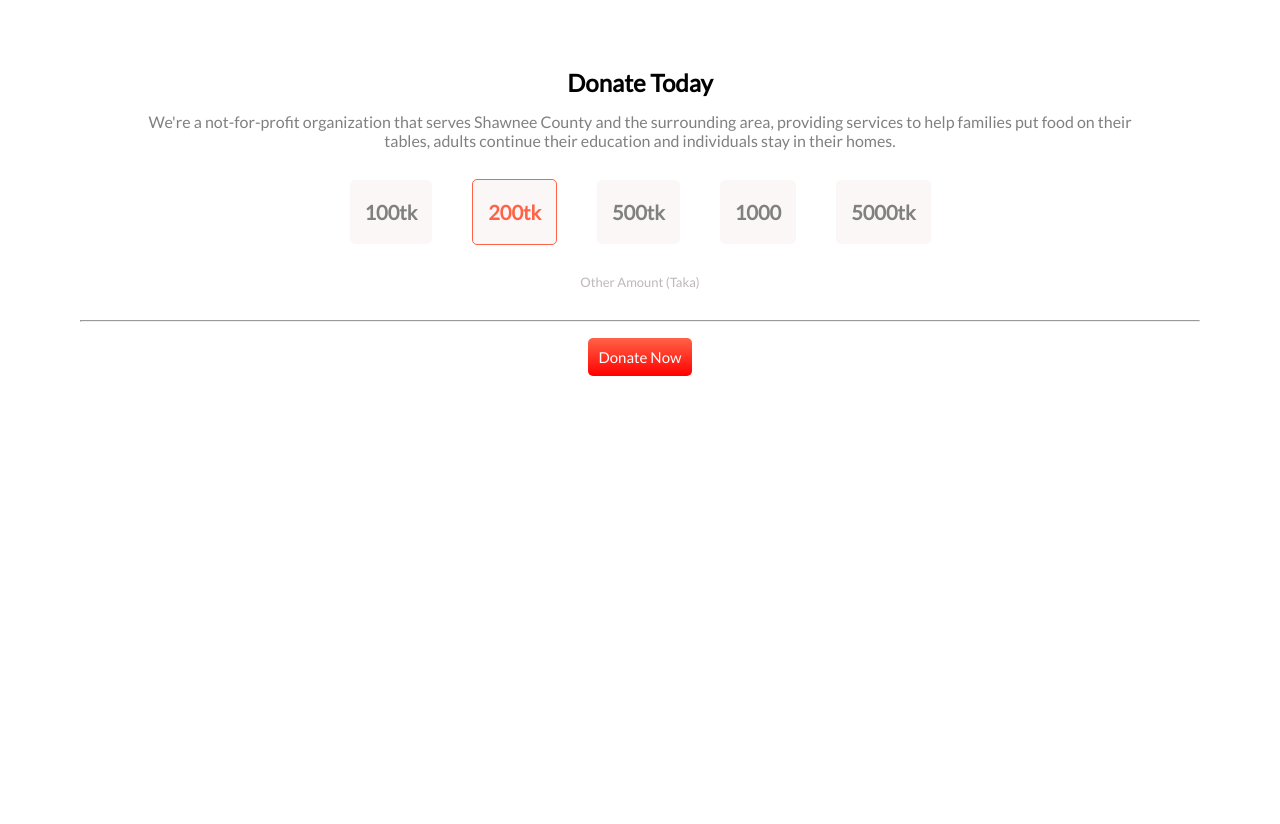
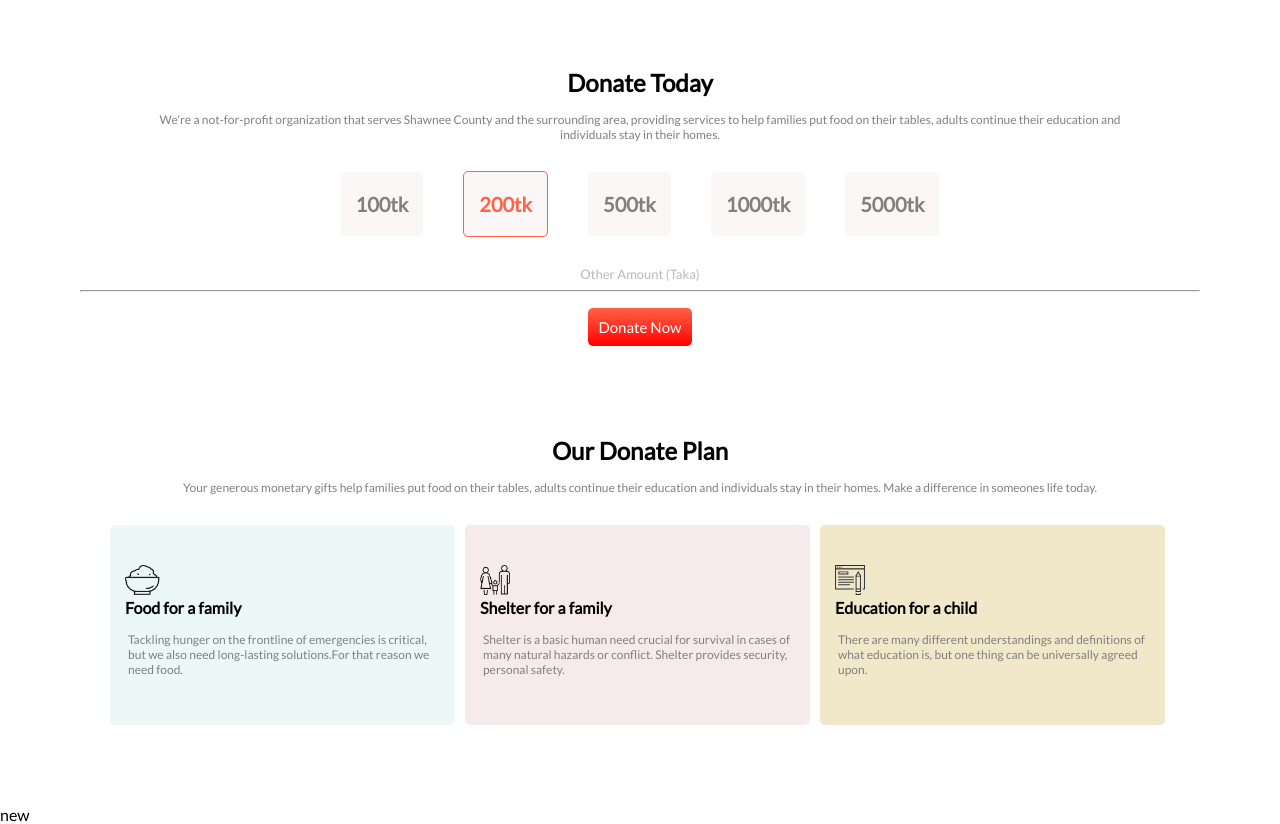
Before and after one commit to SadmanRatul17/Assignment-1, a plain HTML site: page index.html in a window 1280 px wide. Shown: the part 392-1216 px from the top of the page. Before the commit the page ends 800 px from the top, so only its background shows below. Drawn offline with Linux system fonts and the light colour scheme; a web font is replaced by a local one.

Commit message:
donate-today

```diff
--- a/index.html
+++ b/index.html
@@ -31,7 +31,7 @@
     <section class="donate-today">
       <div>
         <h2>Donate Today</h2>
-        <p class="font-color">
+        <p class="font-color font-size">
           We're a not-for-profit organization that serves Shawnee County and the
           surrounding area, providing services to help families put food on
           their tables, adults continue their education and individuals stay in
@@ -41,19 +41,60 @@
       <div class="tk-padding">
         <span class="tk-border">100tk</span
         ><span class="tk-border-200">200tk</span
-        ><span class="tk-border">500tk</span><span class="tk-border">1000</span
+        ><span class="tk-border">500tk</span
+        ><span class="tk-border">1000tk</span
         ><span class="tk-border">5000tk</span>
       </div>
       <p id="center">Other Amount (Taka)</p>
       <hr />
     </section>
-     <div class="text-align">
+    <div class="text-align">
       <a
-      class="link-button "
-      target="_blank"
-      href="https://www.bkash.com/donation"
-      >Donate Now</a
-     </div>
+        class="link-button"
+        target="_blank"
+        href="https://www.bkash.com/donation"
+        >Donate Now</a
+      >
+    </div>
+    <section>
+      <div class="donate-plan">
+        <h2>Our Donate Plan</h2>
+        <p class="font-color font-size">
+          Your generous monetary gifts help families put food on their tables,
+          adults continue their education and individuals stay in their homes.
+          Make a difference in someones life today.
+        </p>
+      </div>
+    </section>
 
+    <section class="icons">
+      <div class="icon-width">
+        <img class="icon-image" src="/icons/food.png" alt="food-icon" />
+        <h4>Food for a family</h4>
+        <p class="font-color font-size text">
+          Tackling hunger on the frontline of emergencies is critical, but we
+          also need long-lasting solutions.For that reason we need food.
+        </p>
+      </div>
+      <div class="icon-width" id="background-color">
+        <img class="icon-image" src="/icons/shelter.png" alt="Shelter=icon" />
+        <h4>Shelter for a family</h4>
+        <p class="font-color font-size text">
+          Shelter is a basic human need crucial for survival in cases of many
+          natural hazards or conflict. Shelter provides security, personal
+          safety.
+        </p>
+      </div>
+      <div class="icon-width" id="back-color">
+        <img class="icon-image" src="/icons/icon4.svg" alt="Education-icon" />
+        <h4>Education for a child</h4>
+        <p class="font-color font-size text">
+          There are many different understandings and definitions of what
+          education is, but one thing can be universally agreed upon.
+        </p>
+      </div>
+    </section>
+
+    <section>new</section>
   </body>
 </html>
--- a/style.css
+++ b/style.css
@@ -17,6 +17,13 @@
     padding-bottom: 25px;
 
 }
+
+.donate-plan{
+    text-align: center;
+    padding-top: 100px;
+    padding-left: 80px;
+    padding-right: 80px;
+}
 h1{
     font-size: 45px;
 
@@ -30,6 +37,9 @@ p{
 }
 .font-color{
     color: gray;
+}
+.font-size{
+    font-size: 12px;
 }
 *{
     margin: 0px;
@@ -79,6 +89,7 @@ p{
     text-align: center;
     color: rgb(192, 183, 183);
     padding-top: 50px;
+    padding-bottom: 8px;
     font-size: small;
 }
 hr {
@@ -88,3 +99,41 @@ hr {
 .text-align{
     text-align: center;
 }
+.icons{
+    display: flex;
+    margin-left: 80px;
+    margin-right: 80px;
+    height: 200px;
+    padding-left: 20px;
+    margin-bottom: 80px;
+}
+.icon-width{
+    width: 30%;
+    border: 1px solid gray;
+    margin-left: 10px;
+    border-style: none;
+    padding-left: 20px;
+    background-color: rgb(236, 247, 247);
+    border-radius: 5px;
+    padding-left: 15px;
+
+}
+.icon-image{
+    height: 30px;
+    padding-top: 40px;
+
+
+}
+.text{
+    text-align: left;
+    padding-left: 3px;
+    padding-right: 15px;
+    padding-bottom: 5px;
+
+}
+#background-color{
+    background-color: rgb(247, 234, 236);
+}
+#back-color{
+    background-color: rgb(241, 232, 201);
+}
```
